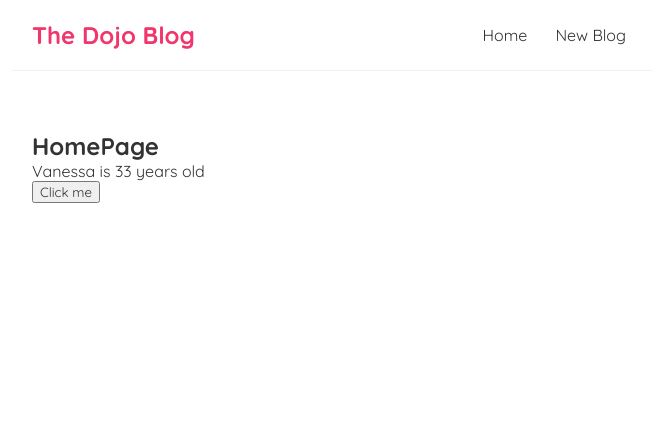
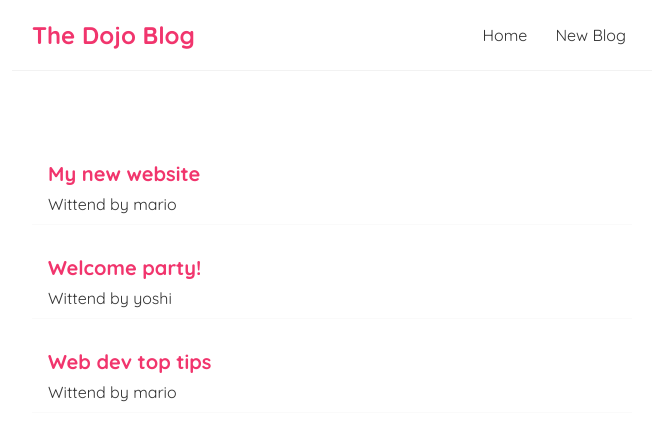
Before and after one commit to avanessazc/Getting-Started-React-Typescript-Css-Sass, a React (Create React App) app in the folder front/: page / in a window 1280 px wide. Shown: the top 440 px of the page, without its empty margins (308-964 px from the left). Built offline with nearby package versions, Linux system fonts and the light colour scheme.

Commit message:
outputting list useState([])

```diff
--- a/front/src/components/Home.tsx
+++ b/front/src/components/Home.tsx
@@ -1,23 +1,27 @@
 import { useState } from 'react'
 
+type Blog = {
+  id: number
+  title: string
+  body: string
+  author: string
+}
+
 const Home = () => {
-  const [name, setName] = useState<string>('Vanessa')
-  const [age, setAge] = useState<number>(33)
-  const handleClick = () => {
-    setName('Luigi')
-    setAge(45)
-    console.log(name)
-  }
-  // const handleClick2 = (name: string, e: MouseEvent) => {
-  //   console.log('Hola', name, e.target)
-  // }
+  const [blogs, setBlogs] = useState<Blog[]>([
+    { title: 'My new website', body: 'lorem ipsum...', author: 'mario', id: 1 },
+    { title: 'Welcome party!', body: 'lorem ipsum...', author: 'yoshi', id: 2 },
+    { title: 'Web dev top tips', body: 'lorem ipsum...', author: 'mario', id: 3 },
+  ]);
+
   return (
     <div className='home'>
-      <h2>HomePage</h2>
-      <p>
-        {name} is {age} years old
-      </p>
-      <button onClick={handleClick}>Click me</button>
+      {blogs.map((blog: Blog) => (
+        <div className="blog-preview" key={blog.id}>
+          <h2>{blog.title}</h2>
+          <p>Wittend by {blog.author}</p>
+        </div>
+      ))}
     </div>
   )
 }
--- a/front/src/css/style.css
+++ b/front/src/css/style.css
@@ -1,8 +1,8 @@
-@import url('https://fonts.googleapis.com/css2?family=Quicksand:wght@300;400;500;600;700&display=swap');
+@import url("https://fonts.googleapis.com/css2?family=Quicksand:wght@300;400;500;600;700&display=swap");
 /* base styles */
 * {
   margin: 0;
-  font-family: 'Quicksand';
+  font-family: "Quicksand";
   color: #333;
 }
 
@@ -35,4 +35,18 @@
   padding: 20px;
 }
 
+.blog-preview {
+  padding: 10px 16px;
+  margin: 20px 0;
+  border-bottom: 1px solid #fafafa;
+}
+.blog-preview:hover {
+  box-shadow: 1px 3px 5px rgba(0, 0, 0, 0.1);
+}
+.blog-preview h2 {
+  font-size: 20px;
+  color: #f1356d;
+  margin-bottom: 8px;
+}
+
 /*# sourceMappingURL=style.css.map */
--- /dev/null
+++ b/front/src/sass/Components/_blog.scss
@@ -0,0 +1,13 @@
+.blog-preview {
+    padding: 10px 16px;
+    margin: 20px 0;
+    border-bottom: 1px solid #fafafa;
+    &:hover {
+        box-shadow: 1px 3px 5px rgba(0, 0, 0, 0.1);
+    }
+    h2 {
+        font-size: 20px;
+        color: #f1356d;
+        margin-bottom: 8px;
+    }
+}
--- a/front/src/sass/main.scss
+++ b/front/src/sass/main.scss
@@ -1,5 +1,6 @@
 @import './Base/app';
 @import './Components/navbar';
+@import './Components/blog';
 @import './Pages/home';
 @import './Utils/variables';
 @import './Vendors/bootstrap'; // Bootstrap is imported in last position, in order to take the customized value from _variables.scss and other.
```
Also changed, not shown: 1 other file (tests, documents, lock files or other folders).
